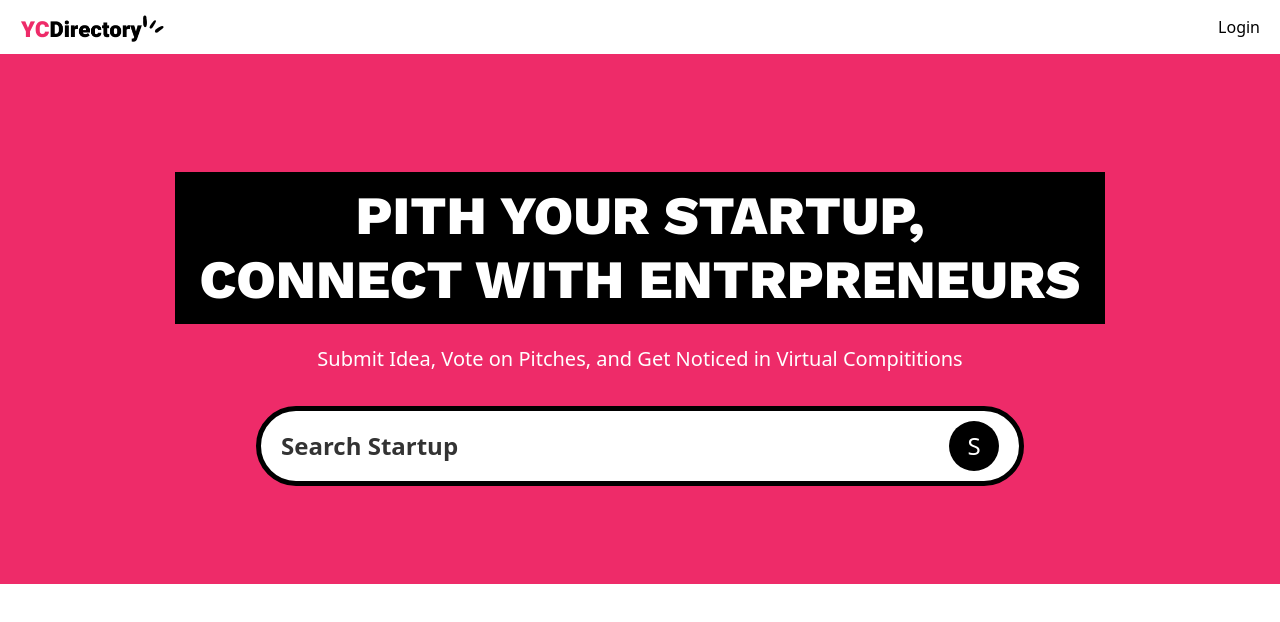
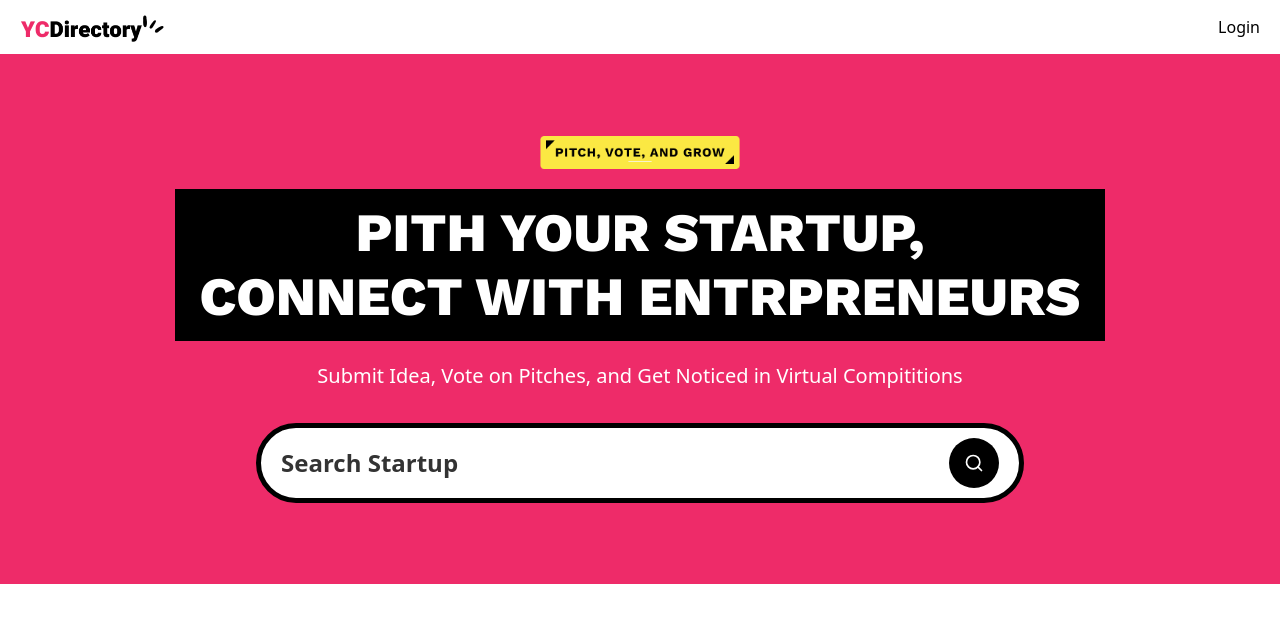
Before and after one commit to abdelmouhaimene/blogapp, a Next.js app: page / in a window 1280 px wide. Shown: the top 622 px of the page. Built offline with nearby package versions, Linux system fonts and the light colour scheme; no server answers.

Commit message:
add icons and subheader pic

```diff
--- a/app/(root)/layout.tsx
+++ b/app/(root)/layout.tsx
@@ -1,5 +1,5 @@
 import React from "react";
-import Navbar from "../components/Navbar";
+import Navbar from "../../components/Navbar";
 export default function layout ({children} : Readonly<{children : React.ReactNode}>)  {
   return (
     <main className="bg-black text-white">
--- a/app/(root)/page.tsx
+++ b/app/(root)/page.tsx
@@ -1,5 +1,5 @@
 import Image from "next/image";
-import SearchForm from "../components/SearchForm";
+import SearchForm from "../../components/SearchForm";
 export default async function Home({searchParams}: {
   searchParams: Promise<{query?:string}>
 }) {
@@ -7,6 +7,7 @@ export default async function Home({searchParams}: {
   return (
     <>
       <section className="pink_container">
+        <Image src='/subheader.png' alt="subheadeer image" height={200} width={200} />
         <h1 className="heading">Pith Your Startup, <br /> Connect with entrpreneurs</h1>
         <p className="sub-heading !max-w-3xl">
           Submit Idea, Vote on Pitches, and Get Noticed in Virtual Compititions
--- a/app/components/ResetSearchForm.tsx
+++ b/components/ResetSearchForm.tsx
@@ -1,7 +1,7 @@
 "use client"
 import React from 'react'
 import Link from 'next/link'
-
+import { X } from 'lucide-react'
 const ResetSearchForm = () => {
     const reset = () => {
         const form = document.querySelector('.search-form') as HTMLFormElement;
@@ -10,7 +10,7 @@ const ResetSearchForm = () => {
     return (
         <button type='reset' onClick={reset} className=''>
             <Link href='/' className='search-btn text-white'>
-                X
+                <X className='size-5' />
             </Link>
         </button>
     )
--- a/app/components/SearchForm.tsx
+++ b/components/SearchForm.tsx
@@ -1,7 +1,7 @@
 import React from 'react'
 import Form from 'next/form'
 import ResetSearchForm from './ResetSearchForm'
-
+import { Search } from 'lucide-react'
 const SearchForm = ({query} : {query?:string}) => {
   return (
     <Form action='/' className='search-form'>
@@ -13,7 +13,9 @@ const SearchForm = ({query} : {query?:string}) => {
         />
         <div className='flex gap-2'>
             {query && <ResetSearchForm />}
-            <button type='submit' className='search-btn'>S</button>
+            <button type='submit' className='search-btn'>
+              <Search className='size-5' />
+            </button>
         </div>
     </Form>
   )
```
Also changed, not shown: components/Navbar.tsx (renamed from app/components/Navbar.tsx), public/subheader.png (added).
